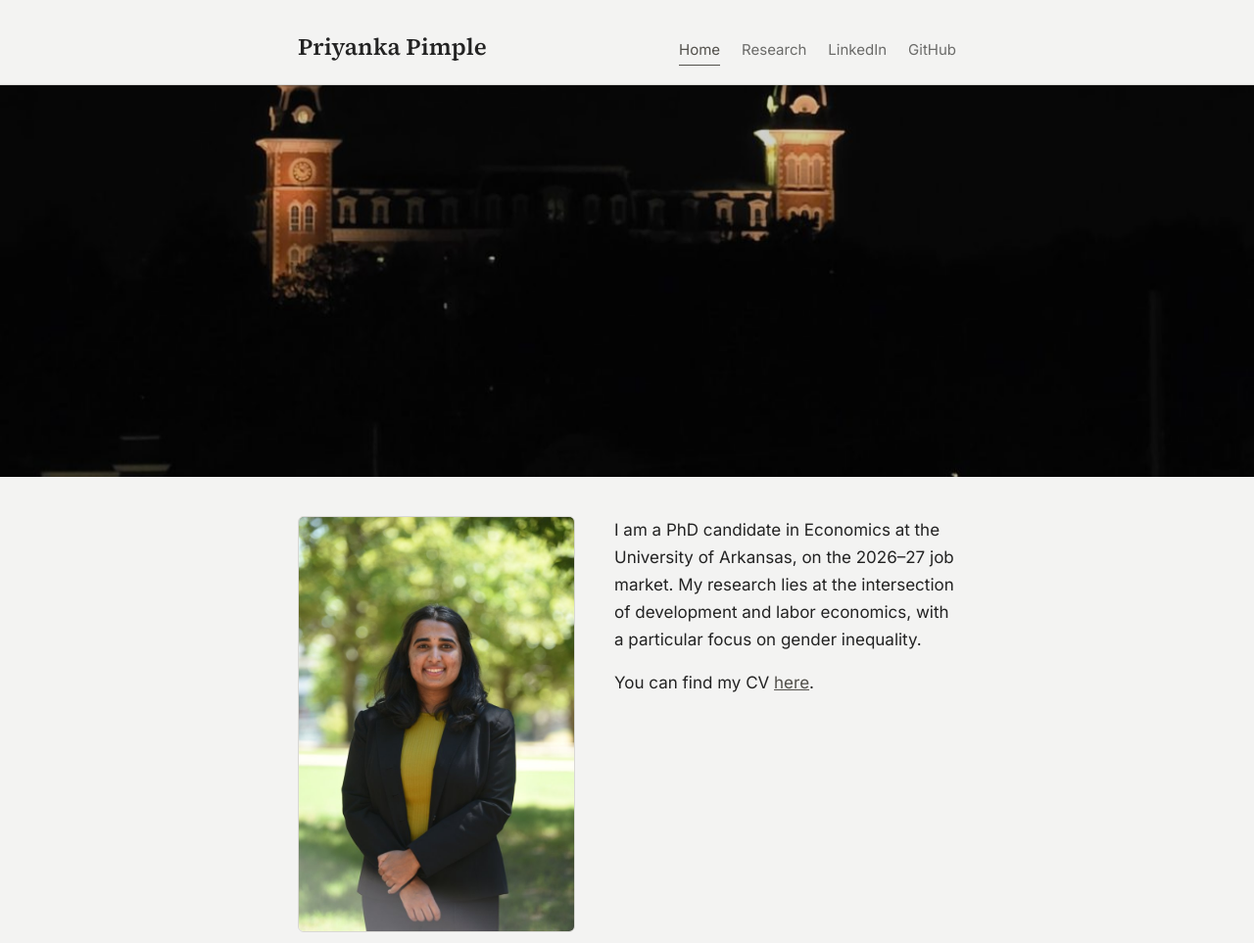
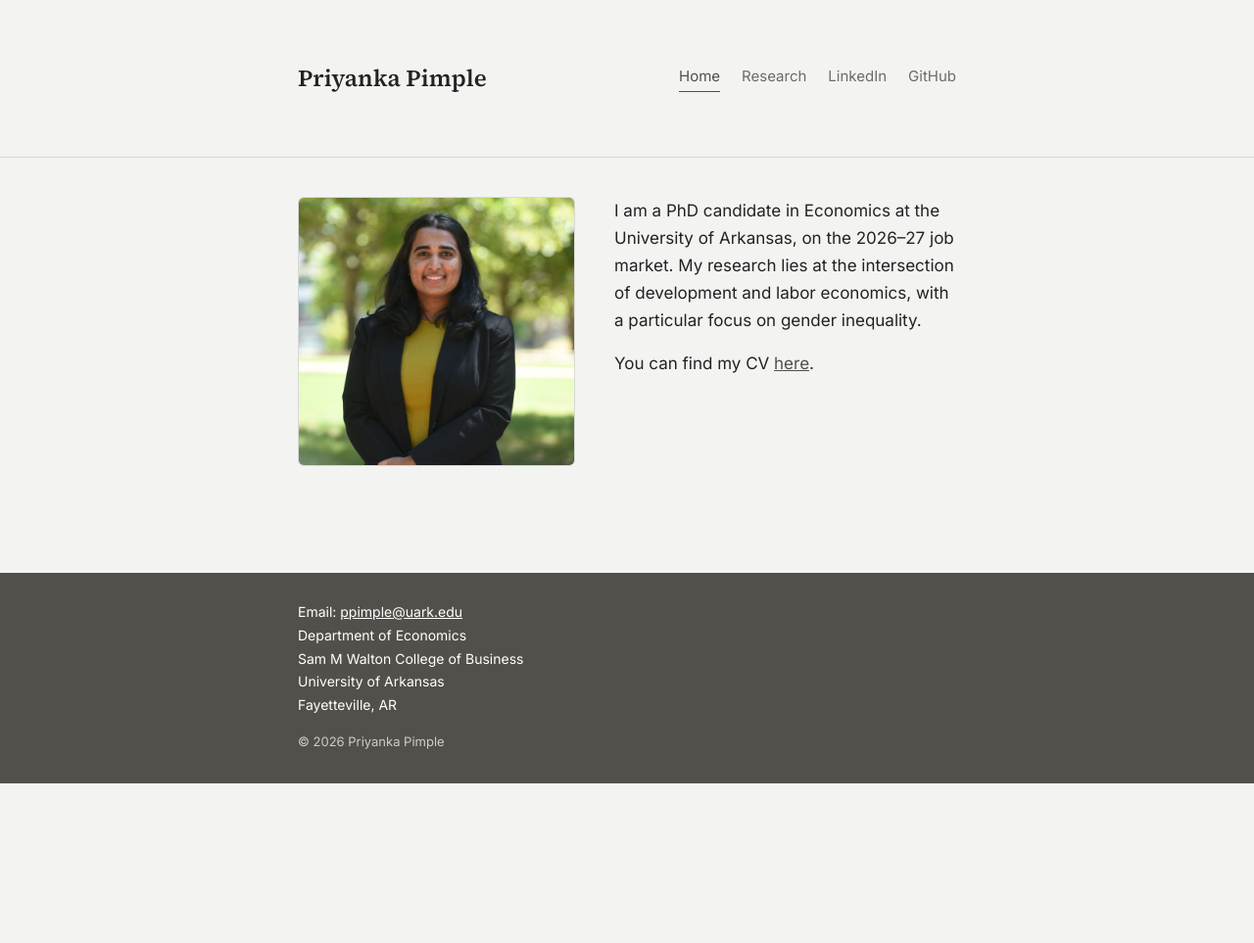
Before and after one commit to priyankapimpley/priyankapimpley.github.io, a plain HTML site: page index.html in a window 1280 px wide. Shown: the top 963 px of the page at 98% size. After the commit the page ends 800 px from the top, so only its background shows below. Drawn offline with Linux system fonts and the light colour scheme.

Commit message:
Remove slideshow, crop headshot, taller header
Co-Authored-By: Claude Sonnet 5.5 <noreply@anthropic.com>

```diff
--- a/css/style.css
+++ b/css/style.css
@@ -65,16 +65,17 @@ main.wrap {
 /* Header */
 header.site {
   border-bottom: 1px solid var(--border);
-  padding: 28px 0 18px;
+  padding: 0;
   margin-bottom: 40px;
 }
 
 header.site .row {
   display: flex;
-  align-items: baseline;
+  align-items: center;
   justify-content: space-between;
   flex-wrap: wrap;
   gap: 10px 24px;
+  min-height: 160px;
 }
 
 header.site .name {
@@ -180,7 +181,7 @@ a:hover {
 
 .hero img {
   width: 283px;
-  height: 425px;
+  height: 275px;
   object-fit: cover;
   border-radius: 6px;
   flex-shrink: 0;
@@ -375,55 +376,11 @@ hr.div {
     flex-direction: column;
   }
   .hero img {
-    width: 200px;
-    height: 300px;
+    width: 220px;
+    height: 214px;
   }
   header.site .row {
     flex-direction: column;
     align-items: flex-start;
   }
 }
-
-/* Home slideshow banner */
-.slideshow {
-  position: relative;
-  width: 100%;
-  height: clamp(220px, 34vw, 400px);
-  margin: -40px 0 40px;
-  background: #1c1c1b;
-  overflow: hidden;
-}
-
-.slideshow .slide {
-  position: absolute;
-  inset: 0;
-  width: 100%;
-  height: 100%;
-  object-fit: cover;
-  opacity: 0;
-  animation: slide-fade 30s infinite;
-}
-
-.slideshow .slide:nth-child(2) { animation-delay: 10s; }
-.slideshow .slide:nth-child(3) { animation-delay: 20s; }
-
-.slideshow::after {
-  content: "";
-  position: absolute;
-  inset: 0;
-  background: rgba(0, 0, 0, 0.18);
-  pointer-events: none;
-}
-
-@keyframes slide-fade {
-  0%      { opacity: 0; }
-  5%      { opacity: 1; }
-  33.33%  { opacity: 1; }
-  38.33%  { opacity: 0; }
-  100%    { opacity: 0; }
-}
-
-@media (prefers-reduced-motion: reduce) {
-  .slideshow .slide { animation: none; }
-  .slideshow .slide:first-child { opacity: 1; }
-}
--- a/index.html
+++ b/index.html
@@ -8,7 +8,7 @@
 <link rel="preconnect" href="https://fonts.googleapis.com">
 <link rel="preconnect" href="https://fonts.gstatic.com" crossorigin>
 <link href="https://fonts.googleapis.com/css2?family=Inter:wght@400;500;600&family=Source+Serif+4:opsz,wght@8..60,500;8..60,600&display=swap" rel="stylesheet">
-<link rel="stylesheet" href="css/style.css?v=7">
+<link rel="stylesheet" href="css/style.css?v=8">
 </head>
 <body>
 
@@ -24,16 +24,10 @@
   </div>
 </header>
 
-<div class="slideshow" aria-label="Photos of the University of Arkansas campus and Fayetteville">
-  <img class="slide" src="assets/slide1.jpg" alt="Old Main at night" style="object-position:50% 100%">
-  <img class="slide" src="assets/slide2.jpg" alt="Fayetteville in autumn at sunset" style="object-position:50% 55%">
-  <img class="slide" src="assets/slide3.jpg" alt="Old Main tower at sunset" style="object-position:50% 52%">
-</div>
-
 <main class="wrap home-main">
 
   <div class="hero">
-    <img src="assets/headshot.jpg" alt="Portrait of Priyanka Pimple" width="283" height="425">
+    <img src="assets/headshot.jpg" alt="Portrait of Priyanka Pimple" width="283" height="275">
     <div class="bio">
       <p>I am a PhD candidate in Economics at the University of Arkansas, on the 2026&ndash;27 job market. My research lies at the intersection of development and labor economics, with a particular focus on gender inequality.</p>
       <p>You can find my CV <a href="cv-pdf.html">here</a>.</p>
```
Also changed, not shown: cv-pdf.html (+1 -1 lines), cv.html (+1 -1 lines), papers.html (+1 -1 lines), assets/slide1.jpg (deleted), assets/slide2.jpg (deleted), assets/slide3.jpg (deleted).
